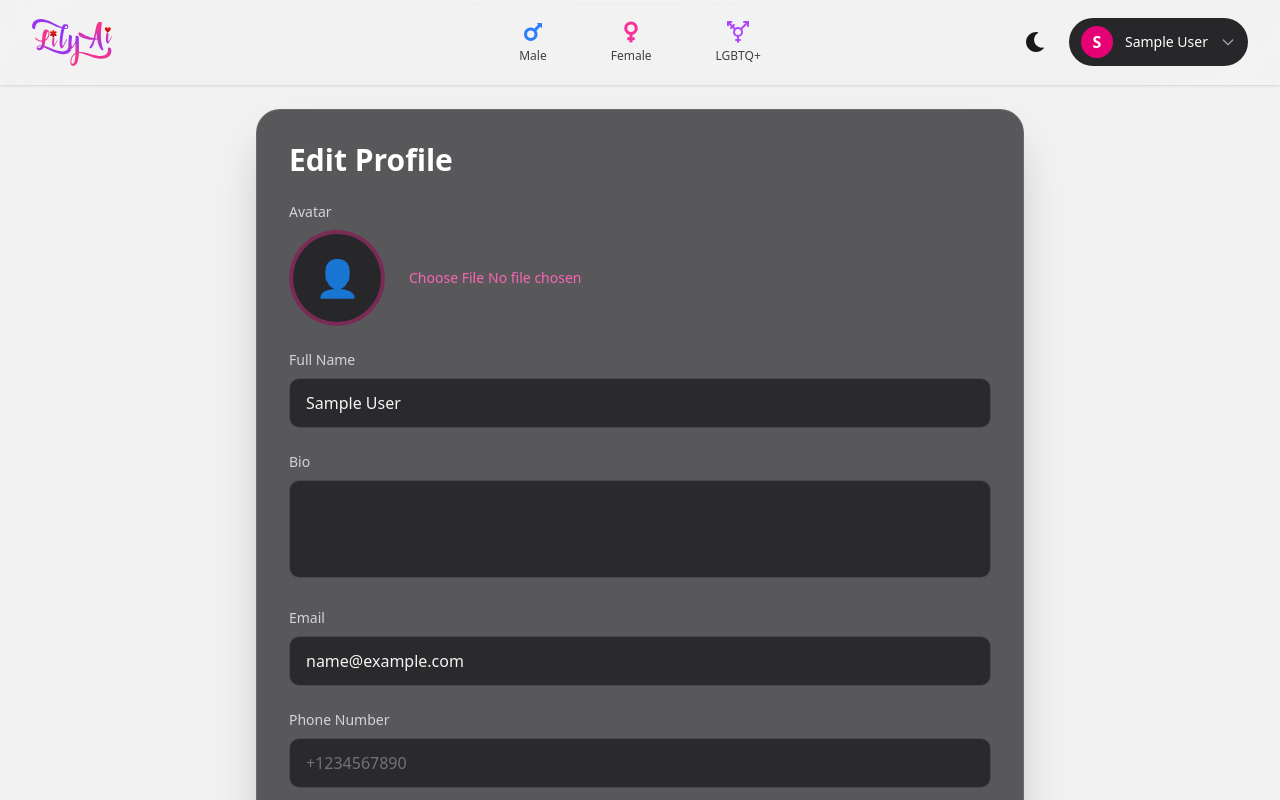
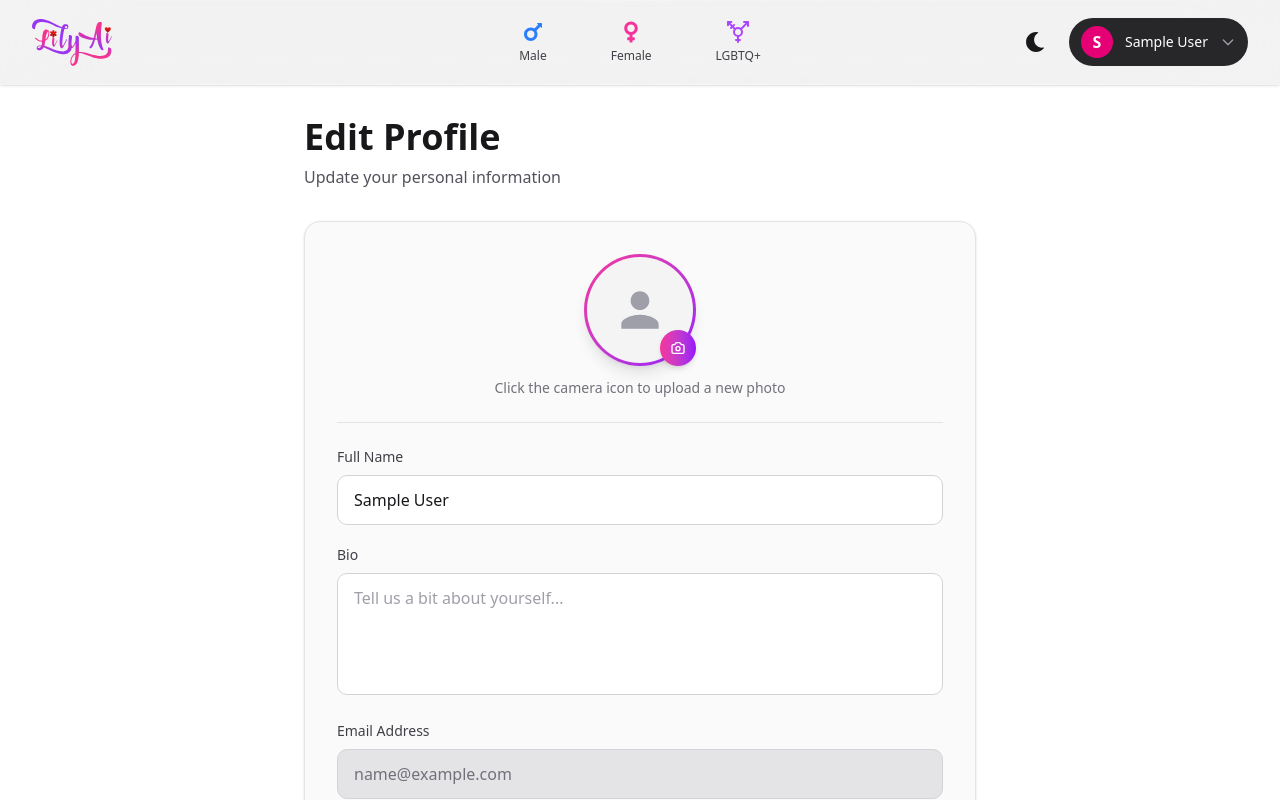
Before and after one commit to AmineshOptisoft/datingapp, a Next.js app: page /profile in a window 1280 px wide. Built offline with nearby package versions, Linux system fonts and the light colour scheme; no server answers; sample sign-in values are in the browser's storage.

Commit message:
profile section created for user

```diff
--- a/app/(main)/profile/page.tsx
+++ b/app/(main)/profile/page.tsx
@@ -2,9 +2,11 @@
 
 import { useState, useEffect, ChangeEvent } from "react";
 import { useRouter } from "next/navigation";
+import { useAuth } from "@/app/contexts/AuthContext";
 
 export default function ProfilePage() {
   const router = useRouter();
+  const { updateUser } = useAuth();
   const [user, setUser] = useState<any>(null);
   const [avatarBase64, setAvatarBase64] = useState<string | null>(null);
   const [preview, setPreview] = useState<string | null>(null);
@@ -73,6 +75,15 @@ export default function ProfilePage() {
         const updatedUser = { ...user, ...data.data };
         localStorage.setItem("user", JSON.stringify(updatedUser));
         setUser(updatedUser);
+
+        // Update AuthContext so header and all components reflect the changes
+        updateUser({
+          name: data.data.name,
+          bio: data.data.bio,
+          avatar: data.data.avatar,
+          phone: data.data.phoneNumber,
+        });
+
         setAvatarBase64(null);
       } else {
         setMessage(data.message || "Update failed");
@@ -93,112 +104,145 @@ export default function ProfilePage() {
   }
 
   return (
-    <main className="min-h-screen px-4 md:px-8 py-6">
-      <div className="max-w-3xl mx-auto bg-zinc-900/70 border border-white/10 shadow-2xl rounded-3xl p-6 md:p-8">
-        <h1 className="text-2xl md:text-3xl font-bold text-white mb-6">
+    <main className="min-h-screen bg-white dark:bg-zinc-950 px-4 py-8">
+      <div className="max-w-2xl mx-auto">
+        {/* Page Title */}
+        <div className="mb-8">
+          <h1 className="text-3xl md:text-4xl font-bold text-zinc-900 dark:text-white mb-2">
             Edit Profile
           </h1>
+          <p className="text-zinc-600 dark:text-zinc-400">
+            Update your personal information
+          </p>
+        </div>
 
+        {/* Profile Form Card */}
+        <div className="bg-zinc-50 dark:bg-zinc-900 rounded-2xl border border-zinc-200 dark:border-zinc-800 p-8 shadow-sm">
           <form onSubmit={handleSubmit} className="space-y-6">
-          {/* Avatar */}
-          <div>
-            <label className="block text-sm font-medium text-zinc-300 mb-2">
-              Avatar
-            </label>
-            <div className="flex items-center gap-6">
-              <div className="w-24 h-24 rounded-full overflow-hidden bg-zinc-800 flex items-center justify-center border-4 border-pink-500/40">
+            {/* Avatar Section */}
+            <div className="flex flex-col items-center pb-6 border-b border-zinc-200 dark:border-zinc-800">
+              <div className="relative group">
+                <div className="w-28 h-28 rounded-full overflow-hidden bg-gradient-to-br from-pink-500 to-purple-600 p-[3px] shadow-lg">
+                  <div className="w-full h-full rounded-full bg-zinc-100 dark:bg-zinc-800 flex items-center justify-center overflow-hidden">
                     {preview ? (
                       <img
                         src={preview}
-                    alt="Avatar Preview"
+                        alt="Avatar"
                         className="object-cover w-full h-full"
                       />
                     ) : (
-                  <span className="text-4xl">👤</span>
+                      <svg className="w-14 h-14 text-zinc-400 dark:text-zinc-600" fill="currentColor" viewBox="0 0 24 24">
+                        <path d="M12 12c2.21 0 4-1.79 4-4s-1.79-4-4-4-4 1.79-4 4 1.79 4 4 4zm0 2c-2.67 0-8 1.34-8 4v2h16v-2c0-2.66-5.33-4-8-4z" />
+                      </svg>
                     )}
                   </div>
+                </div>
+                <label className="absolute bottom-0 right-0 bg-gradient-to-r from-pink-500 to-purple-600 hover:from-pink-600 hover:to-purple-700 text-white p-2.5 rounded-full cursor-pointer shadow-md transition-all hover:scale-110">
+                  <svg className="w-4 h-4" fill="none" stroke="currentColor" viewBox="0 0 24 24">
+                    <path strokeLinecap="round" strokeLinejoin="round" strokeWidth={2} d="M3 9a2 2 0 012-2h.93a2 2 0 001.664-.89l.812-1.22A2 2 0 0110.07 4h3.86a2 2 0 011.664.89l.812 1.22A2 2 0 0018.07 7H19a2 2 0 012 2v9a2 2 0 01-2 2H5a2 2 0 01-2-2V9z" />
+                    <path strokeLinecap="round" strokeLinejoin="round" strokeWidth={2} d="M15 13a3 3 0 11-6 0 3 3 0 016 0z" />
+                  </svg>
                   <input
                     type="file"
                     accept="image/*"
                     onChange={handleAvatarChange}
-                className="cursor-pointer text-sm text-pink-400 focus:outline-none"
+                    className="hidden"
                   />
+                </label>
               </div>
+              <p className="text-sm text-zinc-500 dark:text-zinc-400 mt-3">
+                Click the camera icon to upload a new photo
+              </p>
             </div>
 
-          {/* Other inputs */}
+            {/* Form Fields */}
+            <div className="space-y-5">
+              {/* Full Name */}
               <div>
-            <label className="block text-sm font-medium text-zinc-300 mb-2">
+                <label className="block text-sm font-medium text-zinc-700 dark:text-zinc-300 mb-2">
                   Full Name
                 </label>
                 <input
                   type="text"
                   value={name}
                   onChange={(e) => setName(e.target.value)}
-              className="w-full border border-white/15 bg-zinc-900/70 text-zinc-100 rounded-lg px-4 py-3 focus:ring-2 focus:ring-pink-500 outline-none placeholder-zinc-500"
+                  className="w-full bg-white dark:bg-zinc-800 border border-zinc-300 dark:border-zinc-700 text-zinc-900 dark:text-zinc-100 rounded-lg px-4 py-3 focus:ring-2 focus:ring-pink-500 focus:border-pink-500 outline-none transition-all placeholder:text-zinc-400"
+                  placeholder="Enter your full name"
                   required
                 />
               </div>
 
+              {/* Bio */}
               <div>
-            <label className="block text-sm font-medium text-zinc-300 mb-2">
+                <label className="block text-sm font-medium text-zinc-700 dark:text-zinc-300 mb-2">
                   Bio
                 </label>
                 <textarea
                   value={bio}
                   onChange={(e) => setBio(e.target.value)}
-              rows={3}
-              className="w-full border border-white/15 bg-zinc-900/70 text-zinc-100 rounded-lg px-4 py-3 focus:ring-2 focus:ring-pink-500 outline-none resize-none placeholder-zinc-500"
+                  rows={4}
+                  className="w-full bg-white dark:bg-zinc-800 border border-zinc-300 dark:border-zinc-700 text-zinc-900 dark:text-zinc-100 rounded-lg px-4 py-3 focus:ring-2 focus:ring-pink-500 focus:border-pink-500 outline-none resize-none transition-all placeholder:text-zinc-400"
+                  placeholder="Tell us a bit about yourself..."
                 />
               </div>
 
+              {/* Email (Read-only) */}
               <div>
-            <label className="block text-sm font-medium text-zinc-300 mb-2">
-              Email
+                <label className="block text-sm font-medium text-zinc-700 dark:text-zinc-300 mb-2">
+                  Email Address
                 </label>
+                <div className="relative">
                   <input
                     type="email"
                     value={email}
-              onChange={(e) => setEmail(e.target.value)}
-              className="w-full border border-white/15 bg-zinc-900/70 text-zinc-100 rounded-lg px-4 py-3 focus:ring-2 focus:ring-pink-500 outline-none placeholder-zinc-500"
-              required
+                    disabled
+                    className="w-full bg-zinc-200 dark:bg-zinc-800 border border-zinc-300 dark:border-zinc-700 text-zinc-500 dark:text-zinc-400 rounded-lg px-4 py-3 pr-32 cursor-not-allowed"
                   />
+                  {/* <span className="absolute right-3 top-1/2 -translate-y-1/2 bg-zinc-300 dark:bg-zinc-700 text-zinc-600 dark:text-zinc-400 text-xs font-medium px-3 py-1 rounded-md">
+                    Cannot change
+                  </span> */}
+                </div>
               </div>
 
+              {/* Phone Number */}
               <div>
-            <label className="block text-sm font-medium text-zinc-300 mb-2">
+                <label className="block text-sm font-medium text-zinc-700 dark:text-zinc-300 mb-2">
                   Phone Number
                 </label>
                 <input
                   type="tel"
                   value={phone}
                   onChange={(e) => setPhone(e.target.value)}
-              className="w-full border border-white/15 bg-zinc-900/70 text-zinc-100 rounded-lg px-4 py-3 focus:ring-2 focus:ring-pink-500 outline-none placeholder-zinc-500"
-              placeholder="+1234567890"
+                  className="w-full bg-white dark:bg-zinc-800 border border-zinc-300 dark:border-zinc-700 text-zinc-900 dark:text-zinc-100 rounded-lg px-4 py-3 focus:ring-2 focus:ring-pink-500 focus:border-pink-500 outline-none transition-all placeholder:text-zinc-400"
+                  placeholder="+1 234 567 8900"
                   required
                 />
               </div>
+            </div>
 
-          {/* Message */}
+            {/* Success/Error Message */}
             {message && (
-            <p
-              className={`text-center ${
-                message.includes("success") ? "text-green-400" : "text-red-400"
+              <div
+                className={`px-4 py-3 rounded-lg text-sm font-medium ${
+                  message.includes("success")
+                    ? "bg-green-50 dark:bg-green-900/20 text-green-700 dark:text-green-400 border border-green-200 dark:border-green-800"
+                    : "bg-red-50 dark:bg-red-900/20 text-red-700 dark:text-red-400 border border-red-200 dark:border-red-800"
                 }`}
               >
                 {message}
-            </p>
+              </div>
             )}
 
-          {/* Submit */}
+            {/* Submit Button */}
             <button
               type="submit"
               disabled={loading}
-            className="w-full py-3 bg-gradient-to-r from-pink-500 to-purple-600 text-white font-semibold rounded-full hover:from-pink-600 hover:to-purple-700 disabled:opacity-50 transition shadow-lg"
+              className="w-full py-3.5 bg-gradient-to-r from-pink-500 to-purple-600 hover:from-pink-600 hover:to-purple-700 text-white font-semibold text-base rounded-lg disabled:opacity-50 disabled:cursor-not-allowed transition-all shadow-md hover:shadow-lg"
             >
-            {loading ? "Saving..." : "Save Changes"}
+              {loading ? "Saving Changes..." : "Save Changes"}
             </button>
           </form>
+        </div>
       </div>
     </main>
   );
--- a/app/api/profile/route.ts
+++ b/app/api/profile/route.ts
@@ -16,7 +16,8 @@ export async function POST(request: NextRequest) {
 
     await dbConnect();
 
-    const updateData: any = { name, bio, email, phoneNumber: phone };
+    // Email cannot be changed - only update name, bio, phone, and avatar
+    const updateData: any = { name, bio, phoneNumber: phone };
 
     if (avatarBase64) {
       // Here you need to save base64 image to storage or DB. For this example, save directly for demo:
--- a/app/components/UserMenu.tsx
+++ b/app/components/UserMenu.tsx
@@ -1,6 +1,7 @@
 'use client';
 
 import { useState, useRef, useEffect } from 'react';
+import Link from 'next/link';
 
 interface User {
   name: string;
@@ -82,12 +83,15 @@ export default function UserMenu({ user, onLogout }: UserMenuProps) {
 
           {/* Menu Items */}
           <div className="py-2">
-            <button className="w-full px-4 py-2 text-left text-zinc-300 hover:bg-zinc-700 hover:text-white transition-colors flex items-center gap-3">
+            <Link
+              href="/profile"
+              className="w-full px-4 py-2 text-left text-zinc-300 hover:bg-zinc-700 hover:text-white transition-colors flex items-center gap-3"
+            >
               <svg className="w-5 h-5" fill="none" stroke="currentColor" viewBox="0 0 24 24">
                 <path strokeLinecap="round" strokeLinejoin="round" strokeWidth={2} d="M16 7a4 4 0 11-8 0 4 4 0 018 0zM12 14a7 7 0 00-7 7h14a7 7 0 00-7-7z" />
               </svg>
               My Profile
-            </button>
+            </Link>
             <button className="w-full px-4 py-2 text-left text-zinc-300 hover:bg-zinc-700 hover:text-white transition-colors flex items-center gap-3">
               <svg className="w-5 h-5" fill="none" stroke="currentColor" viewBox="0 0 24 24">
                 <path strokeLinecap="round" strokeLinejoin="round" strokeWidth={2} d="M4.318 6.318a4.5 4.5 0 000 6.364L12 20.364l7.682-7.682a4.5 4.5 0 00-6.364-6.364L12 7.636l-1.318-1.318a4.5 4.5 0 00-6.364 0z" />
```
Lines whose indentation alone changed are shown as unchanged.
